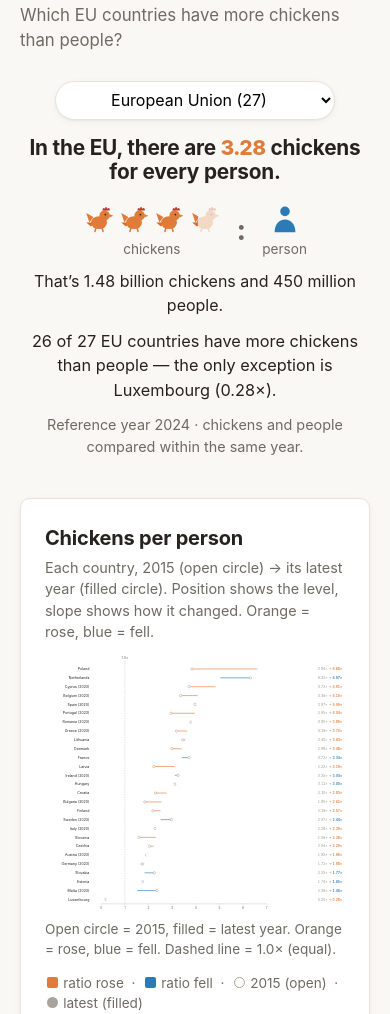
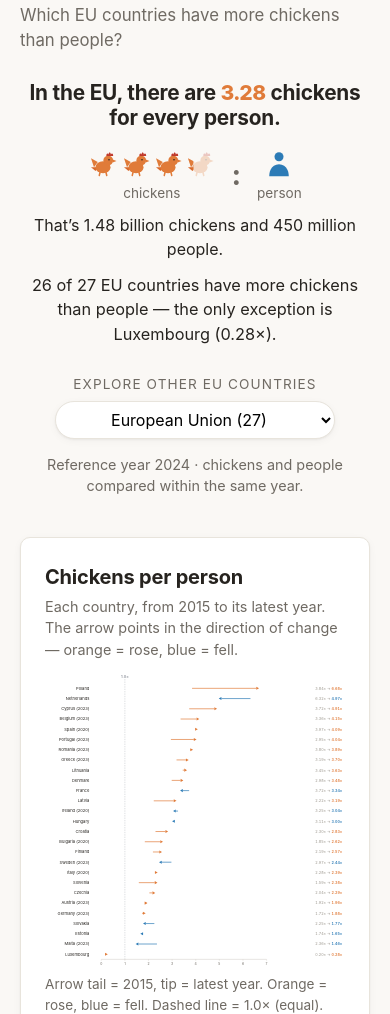
Before and after one commit to gi-coi/chicken-vs-people, a plain HTML site: page dashboard/index.html in a window 390 px wide. Shown: the part 86-1100 px from the top of the page. Drawn offline with Linux system fonts and the light colour scheme.

Commit message:
Fix pictogram layout, reorder hero, switch slopegraph to arrows
- Pictogram: give the SVG icons explicit width/height and flex-row so the
  chickens render inline at 40px instead of stacking as full-width SVGs
  (also cache-bust the CSS).
- Hero: lead with the EU block, then an 'Explore other EU countries' label
  with the country dropdown beneath it.
- Slopegraph: replace the (invisible — white-on-white) dots with filled
  arrowheads pointing in the direction of change, and enlarge the name/value
  fonts.

```diff
--- a/dashboard/index.css
+++ b/dashboard/index.css
@@ -76,21 +76,6 @@ main {
   padding: 1.5rem 0 1rem;
   text-align: center;
 }
-.hero__picker { display: block; margin: 0 0 1rem; }
-.hero__picker select {
-  font: inherit;
-  padding: 0.45rem 0.8rem;
-  border: 1px solid var(--line);
-  border-radius: 999px;
-  background: #fff;
-  max-width: 280px;
-  width: 100%;
-  text-align: center;
-  cursor: pointer;
-  box-shadow: var(--shadow);
-}
-.hero__picker select:focus { outline: 2px solid var(--lose); outline-offset: 1px; }
-
 .hero__headline {
   margin: 0 auto;
   max-width: 26em;
@@ -106,7 +91,35 @@ main {
 }
 .hero__eu { margin: 0.6rem 0 0; font-size: 1rem; }
 .hero__countline { margin: 0.75rem 0 0; font-size: 1.02rem; }
-.hero__meta { margin: 0.75rem 0 0; font-size: 0.9rem; }
+
+.hero__explore {
+  margin-top: 1.75rem;
+  display: flex;
+  flex-direction: column;
+  align-items: center;
+  gap: 0.4rem;
+}
+.hero__explore-label {
+  font-size: 0.85rem;
+  color: var(--muted);
+  text-transform: uppercase;
+  letter-spacing: 0.08em;
+}
+.hero__explore select {
+  font: inherit;
+  padding: 0.45rem 0.8rem;
+  border: 1px solid var(--line);
+  border-radius: 999px;
+  background: #fff;
+  max-width: 280px;
+  width: 100%;
+  text-align: center;
+  cursor: pointer;
+  box-shadow: var(--shadow);
+}
+.hero__explore select:focus { outline: 2px solid var(--lose); outline-offset: 1px; }
+
+.hero__meta { margin: 0.9rem 0 0; font-size: 0.9rem; }
 
 /* ---- Pictogram ---- */
 .pictogram {
@@ -124,12 +137,16 @@ main {
 }
 .pictogram__icons {
   display: flex;
+  flex-direction: row;
   align-items: center;
-  gap: 0.2rem;
+  justify-content: center;
+  gap: 0.15rem;
+  flex-wrap: nowrap;
 }
 .picto {
   width: 40px;
   height: 40px;
+  flex: 0 0 auto;
   display: block;
 }
 .pictogram__sep {
@@ -171,29 +188,22 @@ main {
 }
 .slope-threshold-label {
   fill: #8a8f98;
-  font-size: 10px;
+  font-size: 11px;
   font-weight: 600;
 }
 .slope-axis { stroke: #b8b3a9; stroke-width: 1; }
 .slope-tick { stroke: #c9c4b8; stroke-width: 1; }
-.slope-ticklabel { fill: #6f6a63; font-size: 9.5px; }
-.slope-line { stroke-width: 1.8; }
-.slope-dot {
-  fill: #ffffff;
-  stroke: #a9a49b;
-  stroke-width: 1.5;
-}
-.slope-dot--end {
-  stroke: #ffffff;
-  stroke-width: 1;
-}
+.slope-ticklabel { fill: #6f6a63; font-size: 10px; }
+.slope-line { stroke-width: 2; }
+.slope-arrow { stroke: none; }
+.slope-flat { stroke: #ffffff; stroke-width: 1; }
 .slope-name {
   fill: var(--ink);
-  font-size: 10.5px;
+  font-size: 12px;
 }
 .slope-vals {
   fill: #9a958c;
-  font-size: 10px;
+  font-size: 11px;
   font-variant-numeric: tabular-nums;
 }
 .slope-vals--end { font-weight: 600; }
@@ -210,12 +220,6 @@ main {
 }
 .legend-dot--up { background: var(--up); }
 .legend-dot--down { background: var(--down); }
-.legend-dot--start {
-  background: #ffffff;
-  border: 1.5px solid #a9a49b;
-  border-radius: 50%;
-}
-.legend-dot--end { background: #a9a49b; border-radius: 50%; }
 
 /* ---- Accordion / table ---- */
 .accordion summary {
@@ -306,6 +310,6 @@ main {
 
 @media (max-width: 640px) {
   .hero__headline { font-size: 1.3rem; }
-  .picto { width: 32px; height: 32px; }
+  .picto { width: 30px; height: 30px; }
   .table th, .table td { padding: 0.4rem 0.45rem; font-size: 0.85rem; }
 }
--- a/dashboard/index.html
+++ b/dashboard/index.html
@@ -5,7 +5,7 @@
   <meta name="viewport" content="width=device-width, initial-scale=1" />
   <title>Chickens vs People — EU</title>
   <meta name="description" content="Which EU countries have more chickens than people?" />
-  <link rel="stylesheet" href="index.css" />
+  <link rel="stylesheet" href="index.css?v=3" />
 </head>
 <body>
   <svg width="0" height="0" style="position:absolute" aria-hidden="true">
@@ -44,9 +44,6 @@
 
   <main id="app" hidden>
     <section class="hero">
-      <label class="hero__picker">
-        <select id="country-select" aria-label="Select a country"></select>
-      </label>
       <p class="hero__headline">In <span id="hero-who">the EU</span>, there are
         <span id="hero-ratio" class="hero__big">3.28</span>&nbsp;chickens for every&nbsp;person.</p>
       <div class="pictogram" role="img" aria-label="chickens for every person">
@@ -57,29 +54,31 @@
         <span class="pictogram__sep">:</span>
         <div class="pictogram__side">
           <div class="pictogram__icons">
-            <svg class="picto" viewBox="0 0 40 40"><use href="#icon-person"/></svg>
+            <svg class="picto" viewBox="0 0 40 40" width="40" height="40"><use href="#icon-person"/></svg>
           </div>
           <span class="pictogram__cap">person</span>
         </div>
       </div>
       <p id="hero-eu" class="hero__eu"></p>
       <p id="hero-countline" class="hero__countline"></p>
+      <div class="hero__explore">
+        <label class="hero__explore-label" for="country-select">Explore other EU countries</label>
+        <select id="country-select" aria-label="Select a country"></select>
+      </div>
       <p id="hero-meta" class="hero__meta muted"></p>
     </section>
 
     <section class="panel">
       <div class="panel__head">
         <h2>Chickens per person</h2>
-        <p class="muted">Each country, 2015 (open circle) &rarr; its latest year (filled circle). Position
-          shows the level, slope shows how it changed. Orange = rose, blue = fell.</p>
+        <p class="muted">Each country, from 2015 to its latest year. The arrow points in the direction of
+          change — orange = rose, blue = fell.</p>
       </div>
       <div id="slopechart" class="slopechart" role="img"
            aria-label="Chickens per person, 2015 to latest, by EU country"></div>
       <p class="muted chart-note">
         <span class="legend-dot legend-dot--up"></span> ratio rose &nbsp;&middot;&nbsp;
-        <span class="legend-dot legend-dot--down"></span> ratio fell &nbsp;&middot;&nbsp;
-        <span class="legend-dot legend-dot--start"></span> 2015 (open) &nbsp;&middot;&nbsp;
-        <span class="legend-dot legend-dot--end"></span> latest (filled)
+        <span class="legend-dot legend-dot--down"></span> ratio fell
       </p>
     </section>
 
@@ -127,6 +126,6 @@
       <a href="../docs/uncertainties.md">uncertainties</a></p>
   </footer>
 
-  <script src="index.js?v=3"></script>
+  <script src="index.js?v=4"></script>
 </body>
 </html>
--- a/dashboard/index.js
+++ b/dashboard/index.js
@@ -74,12 +74,12 @@ function renderPictogram(ratio) {
   const frac = ratio - full;
   const icons = [];
   for (let i = 0; i < full; i++) {
-    icons.push('<svg class="picto" viewBox="0 0 40 40"><use href="#icon-chicken"/></svg>');
+    icons.push('<svg class="picto" viewBox="0 0 40 40" width="40" height="40"><use href="#icon-chicken"/></svg>');
   }
   if (frac > 0.02) {
     const w = (frac * 40).toFixed(1);
     icons.push(
-      '<svg class="picto" viewBox="0 0 40 40" aria-label="' + frac.toFixed(2) + ' of a chicken">' +
+      '<svg class="picto" viewBox="0 0 40 40" width="40" height="40" aria-label="' + frac.toFixed(2) + ' of a chicken">' +
         '<defs><clipPath id="frac-clip"><rect x="0" y="0" width="' + w + '" height="40"/></clipPath></defs>' +
         '<g opacity="0.25"><use href="#icon-chicken"/></g>' +
         '<g clip-path="url(#frac-clip)"><use href="#icon-chicken"/></g>' +
@@ -157,7 +157,7 @@ function renderSlopeChart() {
 
   const axisMax = Math.ceil(Math.max.apply(null, items.map((i) => i.r1)));
   const n = items.length;
-  const rowH = 26, topPad = 28, bottomPad = 24;
+  const rowH = 30, topPad = 30, bottomPad = 26;
   const W = 880;
   const H = topPad + n * rowH + bottomPad;
   const nameX = 130, x0 = 165, x1 = 650, textX = 872;
@@ -174,13 +174,27 @@ function renderSlopeChart() {
     const rgb = 'rgb(' + col.join(',') + ')';
     const name = it.name + (it.year !== d.reference_year ? ' (' + it.year + ')' : '');
     const dim = (highlight !== 'EU' && it.geo !== highlight) ? 0.18 : 1;
+
+    // arrow: shaft from 2015 to latest; filled arrowhead at latest pointing in the direction of change
+    const sign = it.r1 >= it.r0 ? 1 : -1;
+    const arrowLen = 8, arrowHalf = 4.5;
+    const baseX = (dir === 'flat') ? xb : xb - sign * arrowLen;
+    let head;
+    if (dir === 'flat') {
+      head = '<circle class="slope-flat" cx="' + xb.toFixed(1) + '" cy="' + yy + '" r="3" fill="' + rgb + '"/>';
+    } else {
+      head = '<polygon class="slope-arrow" fill="' + rgb + '" points="' +
+        xb.toFixed(1) + ',' + yy + ' ' +
+        baseX.toFixed(1) + ',' + (yy - arrowHalf).toFixed(1) + ' ' +
+        baseX.toFixed(1) + ',' + (yy + arrowHalf).toFixed(1) + '"/>';
+    }
+
     parts.push(
       '<g opacity="' + dim + '">' +
-        '<line class="slope-line" x1="' + xa.toFixed(1) + '" y1="' + yy + '" x2="' + xb.toFixed(1) + '" y2="' + yy + '" stroke="' + rgb + '"/>' +
-        '<circle class="slope-dot" cx="' + xa.toFixed(1) + '" cy="' + yy + '" r="3.5"/>' +
-        '<circle class="slope-dot slope-dot--end" cx="' + xb.toFixed(1) + '" cy="' + yy + '" r="4.5" fill="' + rgb + '"/>' +
-        '<text class="slope-name" x="' + nameX + '" y="' + (yy + 3.5) + '" text-anchor="end">' + escapeHtml(name) + '</text>' +
-        '<text class="slope-vals" x="' + textX + '" y="' + (yy + 3.5) + '" text-anchor="end">' +
+        '<line class="slope-line" x1="' + xa.toFixed(1) + '" y1="' + yy + '" x2="' + baseX.toFixed(1) + '" y2="' + yy + '" stroke="' + rgb + '"/>' +
+        head +
+        '<text class="slope-name" x="' + nameX + '" y="' + (yy + 4) + '" text-anchor="end">' + escapeHtml(name) + '</text>' +
+        '<text class="slope-vals" x="' + textX + '" y="' + (yy + 4) + '" text-anchor="end">' +
           it.r0.toFixed(2) + '\u00d7 \u2192 ' +
           '<tspan class="slope-vals--end" fill="' + rgb + '">' + it.r1.toFixed(2) + '\u00d7</tspan>' +
         '</text>' +
@@ -191,7 +205,7 @@ function renderSlopeChart() {
   let axis = '<line class="slope-axis" x1="' + x0 + '" y1="' + (H - bottomPad) + '" x2="' + x1 + '" y2="' + (H - bottomPad) + '"/>';
   for (let t = 0; t <= axisMax; t++) {
     axis += '<line class="slope-tick" x1="' + x(t) + '" y1="' + (H - bottomPad) + '" x2="' + x(t) + '" y2="' + (H - bottomPad + 4) + '"/>' +
-      '<text class="slope-ticklabel" x="' + x(t) + '" y="' + (H - bottomPad + 15) + '" text-anchor="middle">' + t + '</text>';
+      '<text class="slope-ticklabel" x="' + x(t) + '" y="' + (H - bottomPad + 17) + '" text-anchor="middle">' + t + '</text>';
   }
   const xth = x(1.0).toFixed(1);
 
@@ -202,7 +216,7 @@ function renderSlopeChart() {
       '<text class="slope-threshold-label" x="' + xth + '" y="' + (topPad - 16) + '" text-anchor="middle">1.0\u00d7</text>' +
       axis + parts.join('') +
     '</svg>' +
-    '<p class="muted slope-note">Open circle = 2015, filled = latest year. Orange = rose, blue = fell. Dashed line = 1.0\u00d7 (equal).</p>';
+    '<p class="muted slope-note">Arrow tail = 2015, tip = latest year. Orange = rose, blue = fell. Dashed line = 1.0\u00d7 (equal).</p>';
 }
 
 // ---- render: table ----
```
Also changed, not shown: docs/.obsidian/app.json (added), docs/.obsidian/appearance.json (added), docs/.obsidian/core-plugins.json (added), docs/.obsidian/workspace.json (added).
